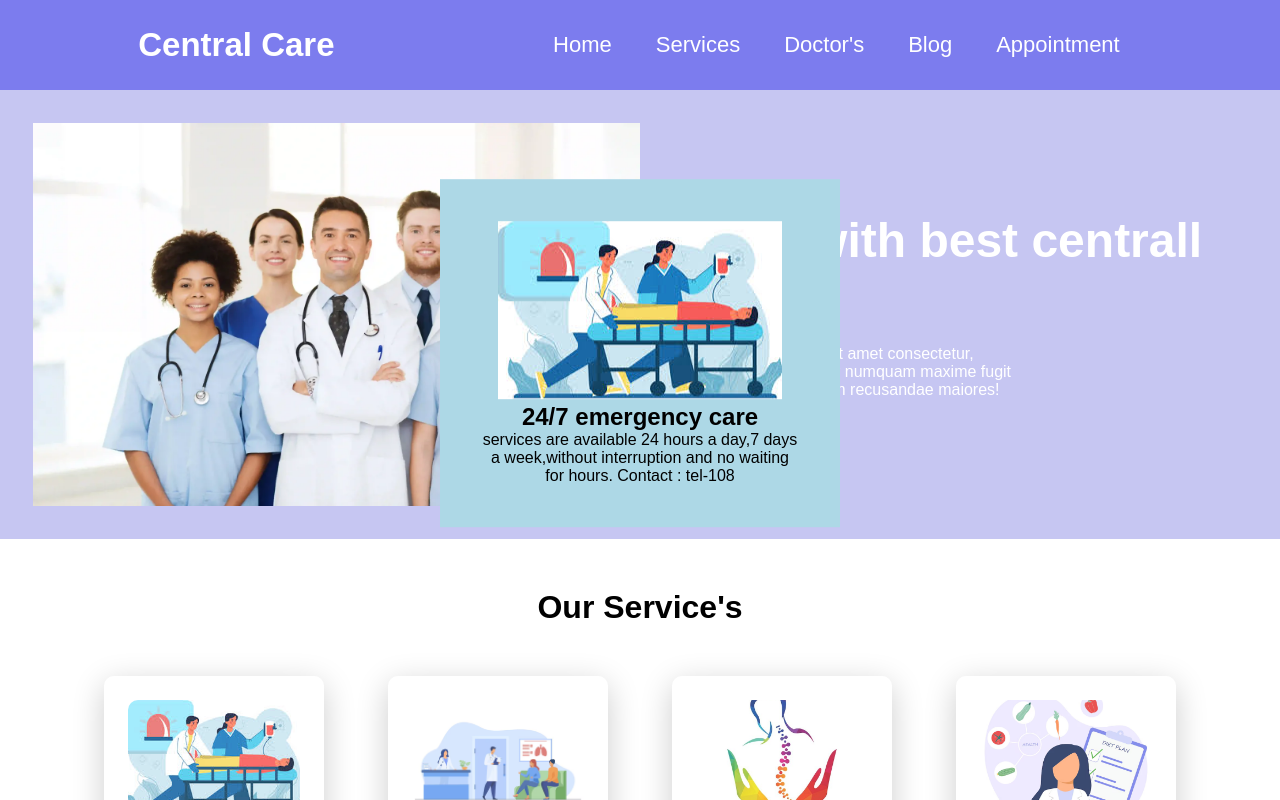
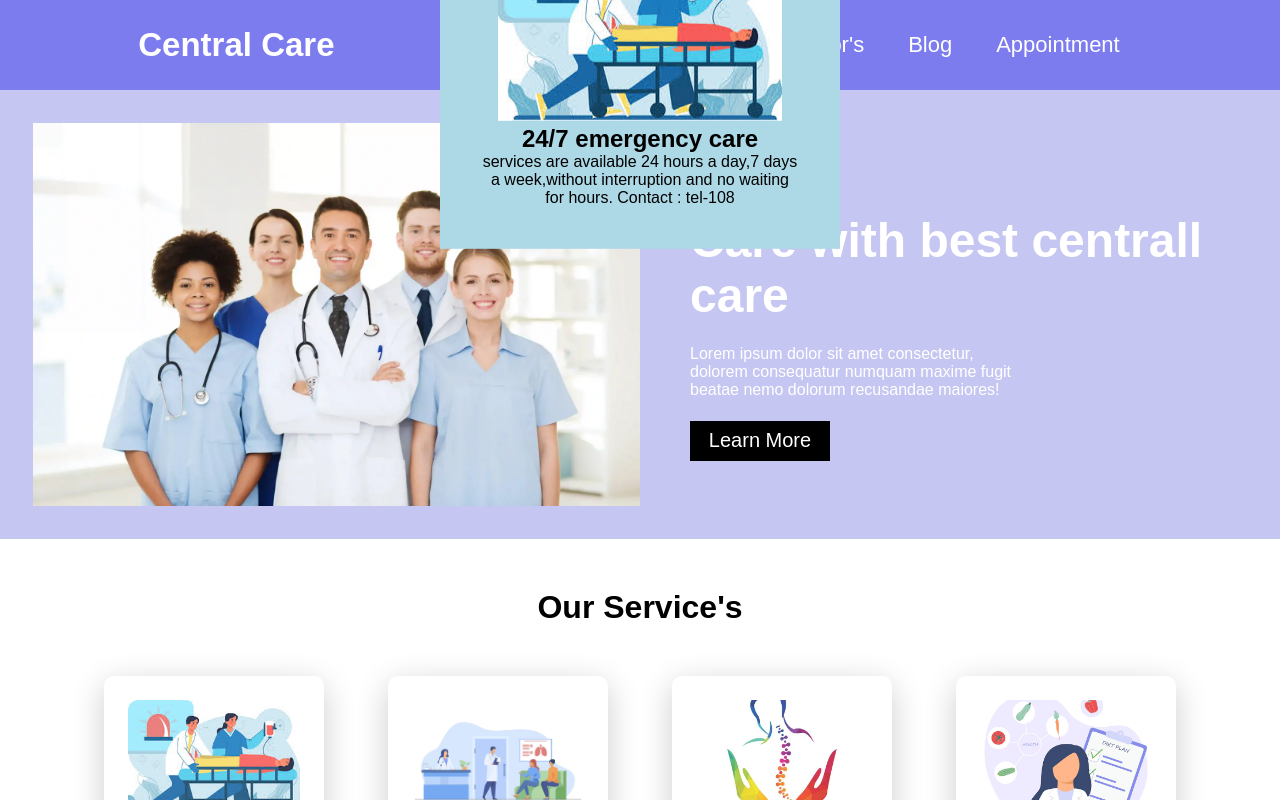
Before and after one commit to PoonamUgale41/Smart_MediCare_HMS, a plain HTML site: page index.html in a window 1280 px wide. Both pictures are taken after a click on the element "24/7 emergency care". Shown: the top 800 px of the page. Drawn offline with Linux system fonts and the light colour scheme.

Commit message:
info added

```diff
--- a/script.js
+++ b/script.js
@@ -25,15 +25,20 @@ setInterval(function(){
 
 card.forEach(function(curCard){
     curCard.addEventListener("click", function(){
-        console.log(curCard);
+
+
+        let oldCard = document.querySelector(".detailCard");
+        if (oldCard){
+            oldCard.remove();
+        }
         let div = document.createElement("div");
         div.classList.add("detailCard");
         div.innerHTML=`
-        <img src=${curCard.firstElementChild.src} alt="">
-        <h2>${curCard.lastElementChild.innerHTML}</h2>
+        <img src="${curCard.querySelector("img").src}" alt="">
+        <h2>${curCard.querySelector("p").innerText}</h2>
         <p>services are available 24 hours a day,7 days a week,without interruption and no waiting for hours. Contact : tel-108</p>
-        `
-        document.querySelector("body").appendChild(div)
+        `;
+        document.querySelector("body").appendChild(div);
 
-    })
-})
+    });
+});
--- a/style.css
+++ b/style.css
@@ -210,8 +210,10 @@ ul li a{
     background-color: lightblue;
     text-align: center;
     position: fixed;
+    object-fit: cover;
+    display: block;
     top: 5%;
     left: 50%;
     right: 50%;
-    transform: translate(-50%, 40%);
+    transform: translate(-50%,-40%);
 }
```
Also changed, not shown: index.html (indentation only).
